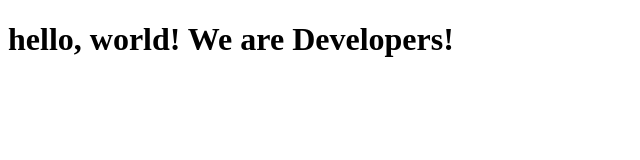
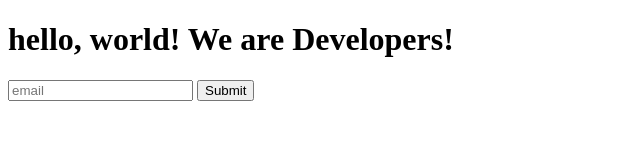
Before and after one commit to helciodev/krishna-helcio, a plain HTML site: page index.html in a window 1280 px wide. Shown: the whole page, without its empty margins (0-640 px from the left). Drawn offline with Linux system fonts and the light colour scheme.

Commit message:
form added

```diff
--- a/index.html
+++ b/index.html
@@ -20,7 +20,11 @@
 
     - The freeCodeCamp Team
 
-    -->
+	-->
+	<form id="form" action="https://www.freecodecamp.com/email-submit" method="get">
+		<input id="email" type="email" placeholder="email" >
+		<input type="submit" id="submit">
+	</form>
 		<script src="js/index.js"></script>
 	</body>
 </html>
```
